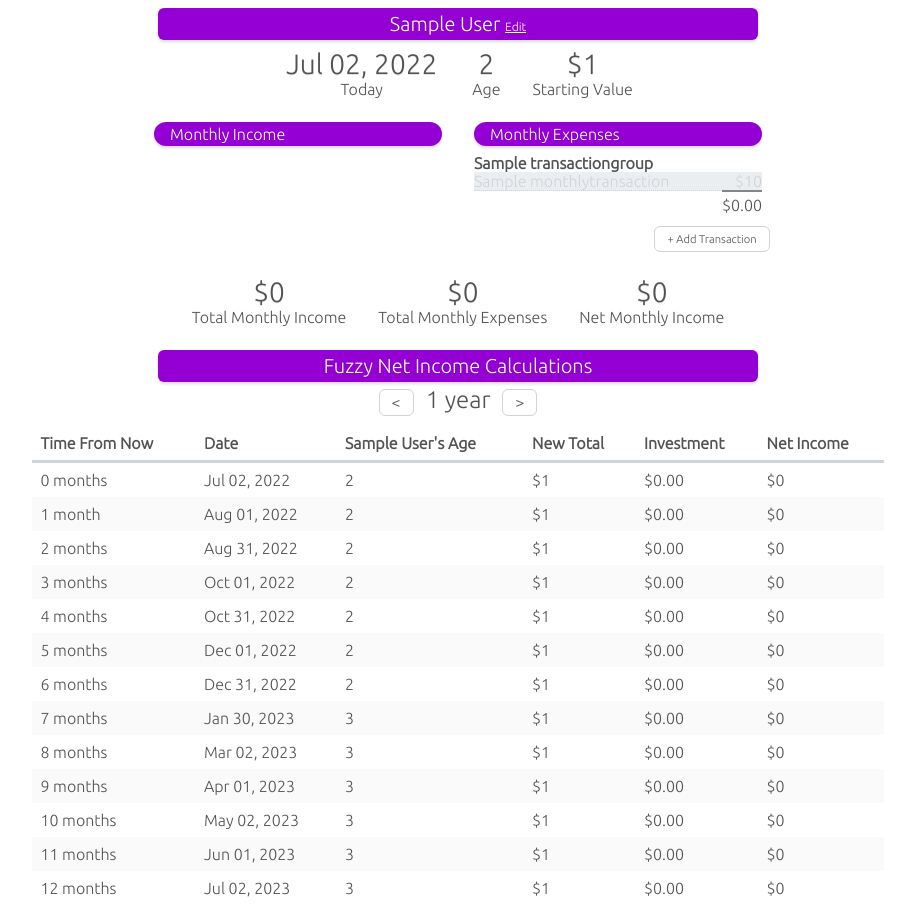
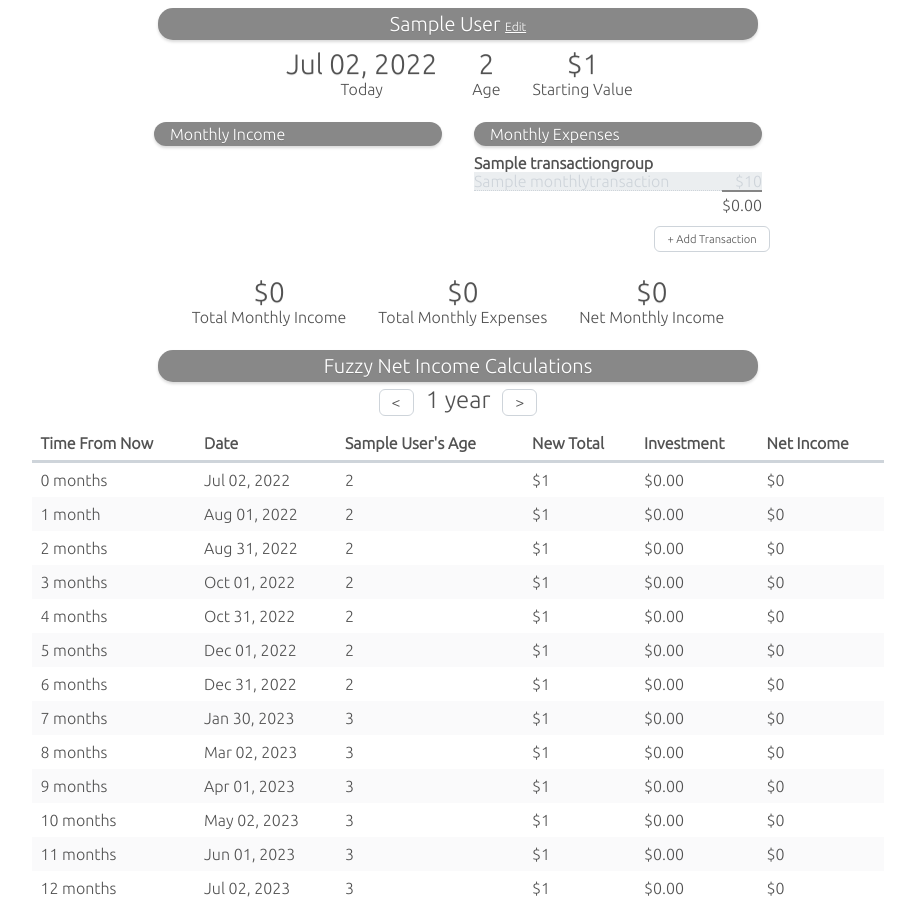
Before and after one commit to kershner/finance-app, a Django app: page / in a window 1280 px wide. Shown: the whole page, without its empty margins (182-1097 px from the left). Run offline with Django 3.2, Linux system fonts and the light colour scheme; tables that the repository leaves empty hold one stand-in row (values such as "Sample post"); parts of the project's set-up code (start-up, migrations or seed data) failed here and were passed over.

Commit message:
add accent color field to user, use in UI/SASS

```diff
--- a/app/admin.py
+++ b/app/admin.py
@@ -35,7 +35,7 @@ class MonthlyExpenseTransactionsInline(MonthlyTransactionInline):
 
 @admin.register(CustomUser)
 class CustomUserAdmin(admin.ModelAdmin):
-    fields = ['name', 'birth_date', 'starting_value']
+    fields = ['name', 'birth_date', 'starting_value', 'accent_color']
     save_on_top = True
     inlines = [MonthlyIncomeTransactionsInline, MonthlyExpenseTransactionsInline]
     change_form_template = 'admin/custom_change_form.html'
--- a/app/models.py
+++ b/app/models.py
@@ -1,5 +1,6 @@
 from django.contrib.auth.models import AbstractUser
 from dateutil.relativedelta import relativedelta
+from colorfield.fields import ColorField
 from datetime import timedelta, date
 from django.db.models import Sum, F
 from django.urls import reverse
@@ -18,6 +19,7 @@ class CustomUser(AbstractUser):
                                          blank=True,
                                          help_text='A value to start the calculations with, like a checking '
                                                    'account balance.')
+    accent_color = ColorField(default='#9400d3', help_text='Used throughout the app\'s UI.')
 
     class Meta:
         verbose_name_plural = 'User'
--- a/app/settings.py
+++ b/app/settings.py
@@ -34,6 +34,7 @@ ALLOWED_HOSTS = []
 # Application definition
 INSTALLED_APPS = [
     'app',
+    'colorfield',
     'django.contrib.admin',
     'django.contrib.auth',
     'django.contrib.contenttypes',
--- a/requirements.txt
+++ b/requirements.txt
@@ -1,6 +1,8 @@
 asgiref==3.4.1
 Babel==2.10.3
 Django==3.2.13
+django-colorfield==0.7.1
+Pillow==8.4.0
 py-moneyed==1.2
 python-dateutil==2.8.2
 pytz==2022.1
--- a/static/sass/main.sass
+++ b/static/sass/main.sass
@@ -3,7 +3,7 @@ $black: rgb(82, 82, 82)
 $blue: #0d6efd
 $grey: #ced4da
 $dark-grey: lighten($black, 20)
-$purple: #9400d3
+$accent-color: var(--accent-color)
 
 // Fonts
 @import url('https://fonts.googleapis.com/css2?family=Ubuntu:wght@300&display=swap')
@@ -27,7 +27,7 @@ button
 
   &.active,
   &:hover:not(input)
-    background-color: $purple
+    background-color: $accent-color
     color: white
 
 .helptext
@@ -62,7 +62,7 @@ body, html
         margin: 0.5em 0
         padding: 0.2em 1em
         border-radius: .75em
-        background-color: $purple
+        background-color: $accent-color
         color: white
         @extend %text-shadow
         @extend %box-shadow
@@ -88,7 +88,7 @@ body, html
             color: $grey
 
           &:hover:not(:last-child):not(.muted)
-            background: $purple
+            background: $accent-color
             color: white
 
           &:last-child
@@ -150,7 +150,7 @@ body, html
         border-radius: 0.375rem
 
         &:hover
-          background-color: $purple
+          background-color: $accent-color
           color: white
 
       .years-to-project-value
@@ -177,7 +177,7 @@ body, html
 
       .prediction-row
         &:hover
-          background-color: $purple !important
+          background-color: $accent-color !important
           color: white
 
         &.striped
@@ -239,10 +239,10 @@ body, html
     text-align: center
     font-size: 1.25em
     color: white !important
-    background: $purple
+    background: $accent-color
     @media (min-width: $small-breakpoint)
       max-width: 30em
-      border-radius: 0.3em
+      border-radius: .75em
 
 // Edit Transaction Form
 .edit-transaction-form
--- a/templates/base.html
+++ b/templates/base.html
@@ -4,6 +4,12 @@
 <head>
     <meta name="viewport" content="width=device-width, initial-scale=1">
     <title>Net Income Calculator</title>
+
+    <style>
+        :root {
+          --accent-color: {{ request.user.accent_color }}
+        }
+    </style>
     <link rel="stylesheet" href="{% static 'css/main.css' %}">
 
     {% block extrahead %}{% endblock %}
```
Also changed, not shown: static/css/main.css, 1 other file.
